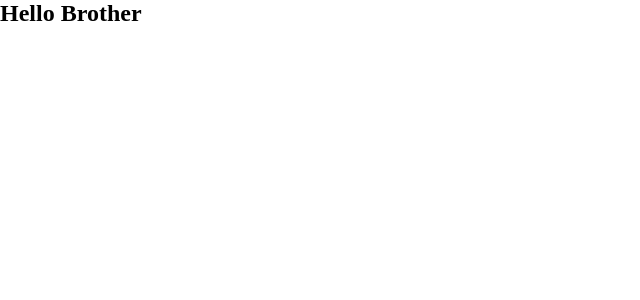
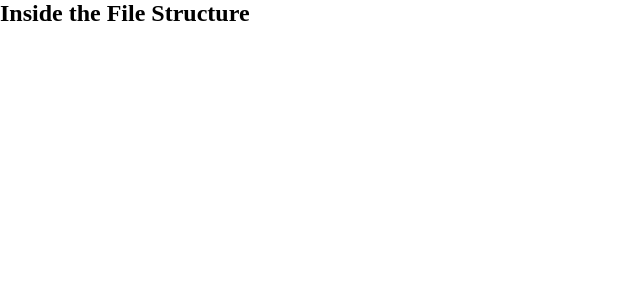
Before and after one commit to sarb001/Booker.com, a React (Vite) app: page / in a window 1280 px wide. Shown: the top 300 px of the page, without its empty margins (0-640 px from the left). Built offline with nearby package versions, Linux system fonts and the light colour scheme.

Commit message:
renaming file

```diff
--- a/src/App.jsx
+++ b/src/App.jsx
@@ -5,7 +5,7 @@ function App() {
 
   return (
    <>
-     <h2> Hello Brother  </h2>
+     <h2> Inside the File Structure  </h2>
   </>
   )
 }
```
